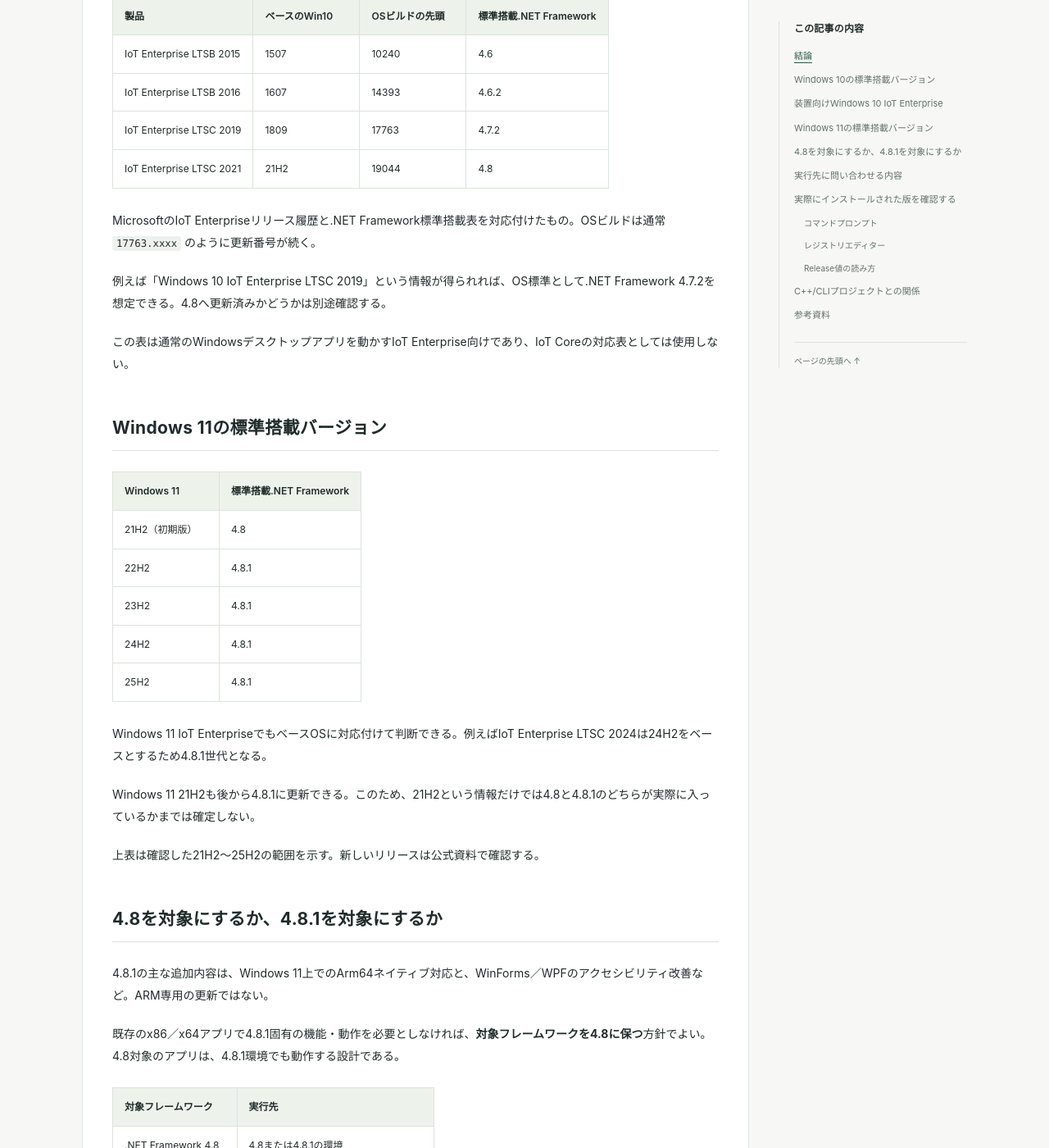
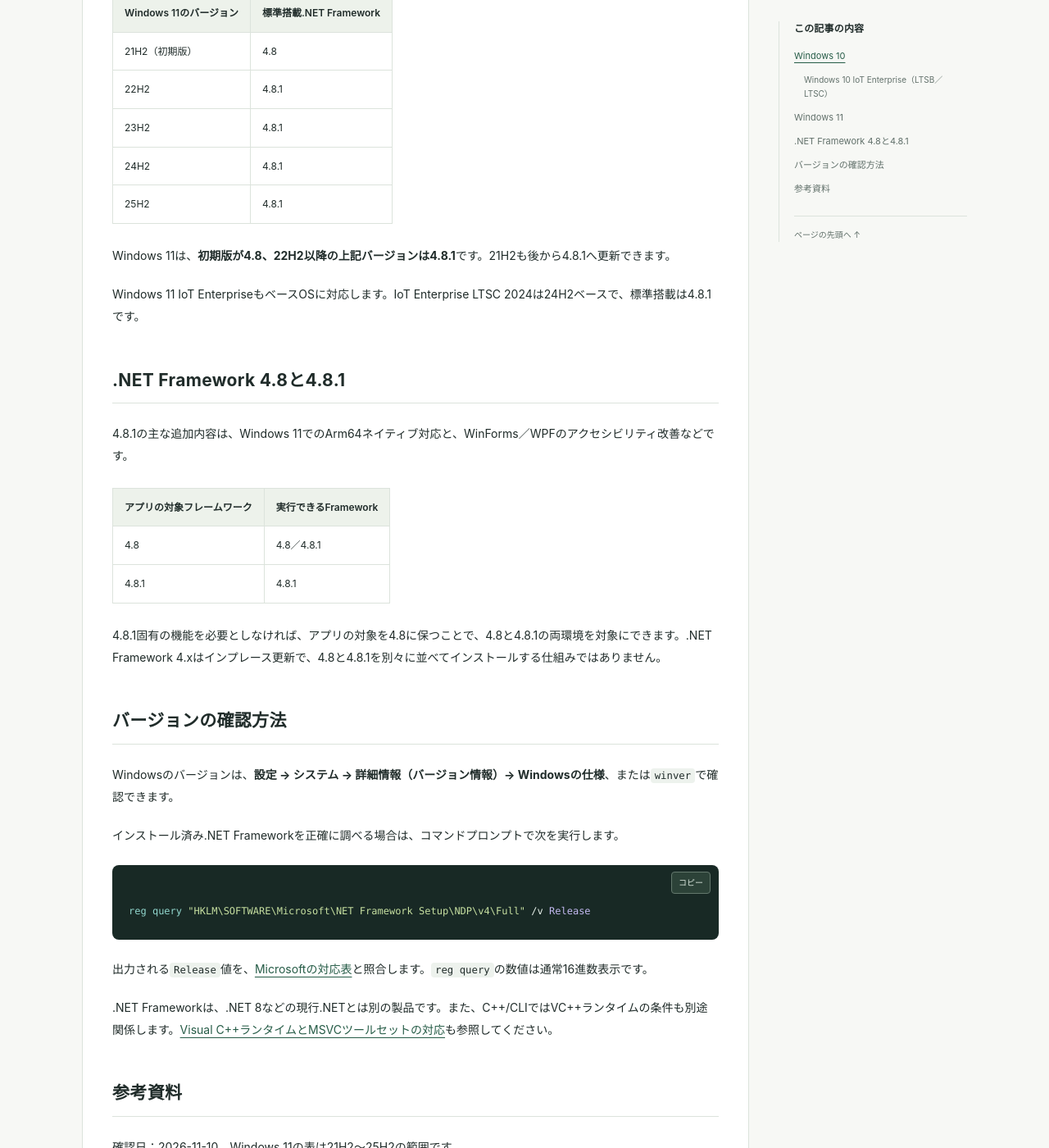
Before and after one commit to khf05137/tech-notes, a Jekyll site: the page built from _posts/2026-11-10-windows-net-framework-versions.md, in a window 1280 px wide and 1400 px high, scrolled down 1776 px. Shown: the whole window at 82% size. Built offline with Jekyll 4.4.1, drawn with Linux system fonts in a browser that asks for light colours; some of the changed text lies outside the part shown.

Commit message:
docs: simplify version reference article for general readers

````diff
--- a/_posts/2026-11-10-windows-net-framework-versions.md
+++ b/_posts/2026-11-10-windows-net-framework-versions.md
@@ -1,61 +1,47 @@
 ---
 layout: post
-title: "Windows 10・11と.NET Frameworkの標準搭載バージョン"
-description: "Windows 10・11、IoT Enterpriseの標準.NET Framework対応表と、OS情報からの判断、Release値による確認、4.8と4.8.1の使い分けを整理します。"
+title: "Windows 10・11と.NET Frameworkの標準搭載バージョン一覧"
+description: "Windows 10・11とIoT Enterpriseに標準搭載される.NET Frameworkのバージョンを一覧にまとめます。"
 date: 2026-11-10 12:00:00 +0900
-updated: 2026-11-10 12:00:00 +0900
+updated: 2026-11-10 22:00:00 +0900
 categories: [Windows]
-tags: [.NET Framework, Windows 10, Windows 11, IoT, C++/CLI]
+tags: [.NET Framework, Windows 10, Windows 11, IoT]
 ---
 
-## 結論
+Windowsに標準搭載される.NET Frameworkは、OSのバージョンによって異なります。Windows 10・11とIoT Enterpriseの対応をまとめます。
 
-Windowsの**エディション・バージョン・OSビルド**が分かれば、標準搭載される.NET Frameworkの最低ラインを判断できる。後から更新されている場合があるため、実際にインストールされている版の特定にはレジストリの `Release` 値を使う。
+**表は標準搭載版です。後から更新されている場合、実際にはこれより新しい版が入っていることがあります。** また、OSや.NET Frameworkのサポート期間を示す表ではありません。
 
-- Windows 10は世代により.NET Framework 4.6～4.8。
-- Windows 11の初期版（21H2）は4.8、22H2～25H2は4.8.1。
-- 装置向けのWindows IoT Enterpriseも、ベースOSのバージョンに対応付けて判断する。
-- C++/CLIでは.NET FrameworkとVC++ランタイムの条件をそれぞれ確認する。
+## Windows 10
 
-対象は.NET Framework 4.x。現行.NET（.NET 8など）や別製品のWindows 10 IoT Coreとは区別する。
-
-## Windows 10の標準搭載バージョン
-
-| Windows 10 | 標準搭載.NET Framework |
+| Windows 10のバージョン | 標準搭載.NET Framework |
 |---|---|
 | 1507 | 4.6 |
 | 1511 | 4.6.1 |
 | 1607 | 4.6.2 |
 | 1703 | 4.7 |
 | 1709 | 4.7.1 |
-| 1803 | 4.7.2 |
-| 1809 | 4.7.2 |
+| 1803／1809 | 4.7.2 |
 | 1903／1909 | 4.8 |
 | 2004／20H2 | 4.8 |
 | 21H1／21H2／22H2 | 4.8 |
 
-例として、1809なら標準搭載は4.7.2、1903以降なら4.8と判断できる。「Win10」としか分からない段階では4.8があるとは断定できない。
+Windows 10は、**1903以降なら.NET Framework 4.8を標準搭載**しています。
 
-この表は出荷時の標準搭載版であり、現在の導入状態やOS・Frameworkのサポート期間を示す表ではない。手動インストール以外にも、更新や装置メーカーの初期構成で新しい版が入っている場合がある。
+### Windows 10 IoT Enterprise（LTSB／LTSC）
 
-## 装置向けWindows 10 IoT Enterprise
-
-| 製品 | ベースのWin10 | OSビルドの先頭 | 標準搭載.NET Framework |
+| 製品 | ベースのWindows 10 | OSビルドの先頭 | 標準搭載.NET Framework |
 |---|---|---|---|
 | IoT Enterprise LTSB 2015 | 1507 | 10240 | 4.6 |
 | IoT Enterprise LTSB 2016 | 1607 | 14393 | 4.6.2 |
 | IoT Enterprise LTSC 2019 | 1809 | 17763 | 4.7.2 |
 | IoT Enterprise LTSC 2021 | 21H2 | 19044 | 4.8 |
 
-MicrosoftのIoT Enterpriseリリース履歴と.NET Framework標準搭載表を対応付けたもの。OSビルドは通常 `17763.xxxx` のように更新番号が続く。
+IoT Enterpriseのリリースと、ベースOSの.NET Framework標準搭載版を対応付けています。Windows 10 IoT Coreは別製品です。
 
-例えば「Windows 10 IoT Enterprise LTSC 2019」という情報が得られれば、OS標準として.NET Framework 4.7.2を想定できる。4.8へ更新済みかどうかは別途確認する。
+## Windows 11
 
-この表は通常のWindowsデスクトップアプリを動かすIoT Enterprise向けであり、IoT Coreの対応表としては使用しない。
-
-## Windows 11の標準搭載バージョン
-
-| Windows 11 | 標準搭載.NET Framework |
+| Windows 11のバージョン | 標準搭載.NET Framework |
 |---|---|
 | 21H2（初期版） | 4.8 |
 | 22H2 | 4.8.1 |
@@ -63,115 +49,40 @@ MicrosoftのIoT Enterpriseリリース履歴と.NET Framework標準搭載表を
 | 24H2 | 4.8.1 |
 | 25H2 | 4.8.1 |
 
-Windows 11 IoT EnterpriseでもベースOSに対応付けて判断できる。例えばIoT Enterprise LTSC 2024は24H2をベースとするため4.8.1世代となる。
+Windows 11は、**初期版が4.8、22H2以降の上記バージョンは4.8.1**です。21H2も後から4.8.1へ更新できます。
 
-Windows 11 21H2も後から4.8.1に更新できる。このため、21H2という情報だけでは4.8と4.8.1のどちらが実際に入っているかまでは確定しない。
+Windows 11 IoT EnterpriseもベースOSに対応します。IoT Enterprise LTSC 2024は24H2ベースで、標準搭載は4.8.1です。
 
-上表は確認した21H2～25H2の範囲を示す。新しいリリースは公式資料で確認する。
+## .NET Framework 4.8と4.8.1
 
-## 4.8を対象にするか、4.8.1を対象にするか
+4.8.1の主な追加内容は、Windows 11でのArm64ネイティブ対応と、WinForms／WPFのアクセシビリティ改善などです。
 
-4.8.1の主な追加内容は、Windows 11上でのArm64ネイティブ対応と、WinForms／WPFのアクセシビリティ改善など。ARM専用の更新ではない。
+| アプリの対象フレームワーク | 実行できるFramework |
+|---|---|
+| 4.8 | 4.8／4.8.1 |
+| 4.8.1 | 4.8.1 |
 
-既存のx86／x64アプリで4.8.1固有の機能・動作を必要としなければ、**対象フレームワークを4.8に保つ**方針でよい。4.8対象のアプリは、4.8.1環境でも動作する設計である。
+4.8.1固有の機能を必要としなければ、アプリの対象を4.8に保つことで、4.8と4.8.1の両環境を対象にできます。.NET Framework 4.xはインプレース更新で、4.8と4.8.1を別々に並べてインストールする仕組みではありません。
 
-| 対象フレームワーク | 実行先 |
-|---|---|
-| .NET Framework 4.8 | 4.8または4.8.1の環境 |
-| .NET Framework 4.8.1 | 4.8.1の環境。4.8しかない環境は対象外 |
+## バージョンの確認方法
 
-.NET Framework 4.xはインプレース更新であり、4.8と4.8.1を別々の実行環境として並べてインストールする仕組みではない。
+Windowsのバージョンは、**設定 → システム → 詳細情報（バージョン情報）→ Windowsの仕様**、または`winver`で確認できます。
 
-「4.8で打ち止めと公式に保証されていた」「4.8.1はARMのためだけに出た」とは扱わない。4.8.1を必須にするかは、アプリの要件と配布先で判断する。互換性は全機能の動作保証とは別なので、配布先で動作確認を行う。
-
-## 実行先に問い合わせる内容
-
-実機を直接調査できない場合は、まず次の情報を依頼する。
-
-> ［設定］→［システム］→［詳細情報］の「Windowsの仕様」に表示される、以下の情報を教えてください。該当部分のスクリーンショットでも構いません。
->
-> - エディション
-> - バージョン
-> - OSビルド
-
-Windowsの表示によっては「詳細情報」が「バージョン情報」になっている場合がある。`winver` の画面も補助情報になる。
-
-この3項目から標準搭載の最低ラインを判断する。必要な対象フレームワークを標準で満たしていれば、追加調査を減らせる。例えば、Win10 21H2なら4.8を標準で満たすが、Win10 1809で4.8が必要なら、更新済みかどうかを調べる。
-
-C++/CLIアプリの場合、別途VC++ Redistributableのx86／x64と詳細バージョンも問い合わせる。.NET Frameworkの確認だけではネイティブ側の条件は分からない。
-
-## 実際にインストールされた版を確認する
-
-### コマンドプロンプト
-
-管理者権限での変更操作やPowerShellは不要。通常のコマンドプロンプトで、次の読み取りコマンドを実行する。
+インストール済み.NET Frameworkを正確に調べる場合は、コマンドプロンプトで次を実行します。
 
 ```bat
 reg query "HKLM\SOFTWARE\Microsoft\NET Framework Setup\NDP\v4\Full" /v Release
 ```
 
-64bit Windowsでレジストリビューを明示したい場合：
+出力される`Release`値を、[Microsoftの対応表](https://learn.microsoft.com/ja-jp/dotnet/framework/install/how-to-determine-which-versions-are-installed)と照合します。`reg query`の数値は通常16進数表示です。
 
-```bat
-reg query "HKLM\SOFTWARE\Microsoft\NET Framework Setup\NDP\v4\Full" /v Release /reg:64
-```
-
-`Release` はREG_DWORDで、`reg query` では通常16進数で表示される。結果をそのまま送ってもらえば、公式の対応表で判定できる。
-
-### レジストリエディター
-
-1. `regedit` を開く。
-2. 次のキーを開く。
-
-```text
-HKEY_LOCAL_MACHINE\SOFTWARE\Microsoft\NET Framework Setup\NDP\v4\Full
-```
-
-3. `Release` を確認する。
-4. 10進数を見たい場合は値を開いて「10進数」を選択し、値は変更せずキャンセルで閉じる。
-
-### Release値の読み方
-
-以下は「そのバージョン以上があるか」を判定する最小値。OSにより同じFramework版でもRelease値が異なるため、完全一致だけで判定しない。
-
-| .NET Framework以上 | Release最小値（10進数） |
-|---|---|
-| 4.6 | 393295 |
-| 4.6.1 | 394254 |
-| 4.6.2 | 394802 |
-| 4.7 | 460798 |
-| 4.7.1 | 461308 |
-| 4.7.2 | 461808 |
-| 4.8 | 528040 |
-| 4.8.1 | 533320 |
-
-例えば、Releaseが528040以上なら4.8以上、533320以上なら4.8.1以上を満たす。版名を分類する場合は**新しい版のしきい値から順に比較する**。
-
-`v4.0.30319` というフォルダ名やCLRバージョンだけでは、4.7.2／4.8／4.8.1を区別できない。`dotnet --info` も現行.NET向けの情報であり、この確認の代わりにはしない。
-
-## C++/CLIプロジェクトとの関係
-
-.NET Frameworkを対象とするC++/CLIでは、次を別々に確認する。
-
-| 確認対象 | 判断する情報 |
-|---|---|
-| マネージド側 | 対象.NET Frameworkと実行先の導入版 |
-| ネイティブ側 | MSVCツールセット、VC++ランタイム、x86／x64 |
-| OS | API・依存ライブラリが対応するWindowsのバージョン |
-
-IDEをVS2022へ移すこと、MSVCをv141からv143へ変えること、対象.NET Frameworkを4.8へ変えることは、それぞれ別の変更である。IDEを新しくしたからといって、対象Frameworkを自動的に新しくする必要はない。
-
-開発PCでは、対象Frameworkに対応するDeveloper Pack／Targeting Packも必要になる。実行用ランタイムの有無と開発用参照アセンブリの有無は区別する。
-
-VC++ランタイムとツールセットについては、[Visual C++ランタイムとMSVCツールセットの対応]({{ '/articles/msvc-runtime-and-toolset-compatibility/' | relative_url }})を参照。
+.NET Frameworkは、.NET 8などの現行.NETとは別の製品です。また、C++/CLIではVC++ランタイムの条件も別途関係します。[Visual C++ランタイムとMSVCツールセットの対応]({{ '/articles/msvc-runtime-and-toolset-compatibility/' | relative_url }})も参照してください。
 
 ## 参考資料
 
-確認日：2026-11-10。OSの標準搭載情報、現在の導入状態、サポート期間は区別して扱う。
+確認日：2026-11-10。Windows 11の表は21H2～25H2の範囲です。
 
-- [Microsoft：Windowsに.NET Frameworkをインストールする／OS標準搭載表](https://learn.microsoft.com/ja-jp/dotnet/framework/install/on-windows-and-server)
-- [Microsoft：インストールされた.NET Frameworkの確認・Release値](https://learn.microsoft.com/ja-jp/dotnet/framework/install/how-to-determine-which-versions-are-installed)
-- [Microsoft：.NET FrameworkとOSの依存関係](https://learn.microsoft.com/ja-jp/dotnet/framework/install/versions-and-dependencies)
+- [Microsoft：Windowsと.NET Frameworkの標準搭載表](https://learn.microsoft.com/ja-jp/dotnet/framework/install/on-windows-and-server)
 - [Microsoft：Windows IoT Enterpriseリリース履歴](https://learn.microsoft.com/ja-jp/windows/iot/iot-enterprise/whats-new/release-history)
+- [Microsoft：インストールされた.NET Frameworkの確認方法](https://learn.microsoft.com/ja-jp/dotnet/framework/install/how-to-determine-which-versions-are-installed)
 - [Microsoft：.NET Framework 4.8.1の発表](https://devblogs.microsoft.com/dotnet/announcing-dotnet-framework-481/)
-- [Microsoft：開発者向け.NET Frameworkのインストール](https://learn.microsoft.com/ja-jp/dotnet/framework/install/guide-for-developers)
````
